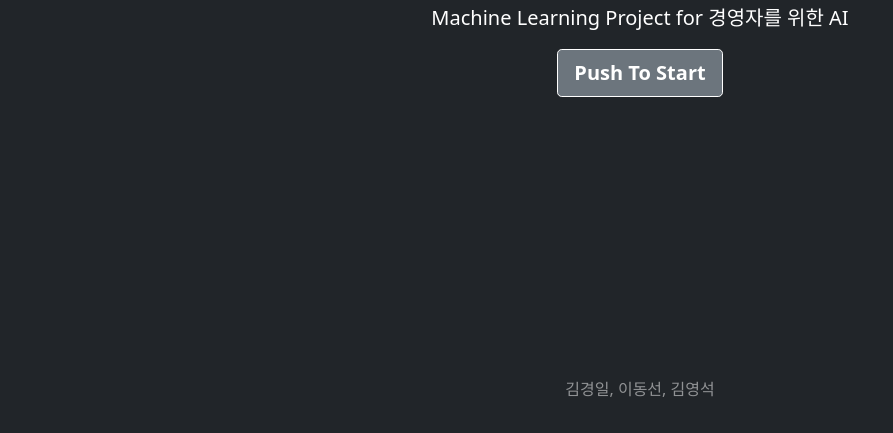
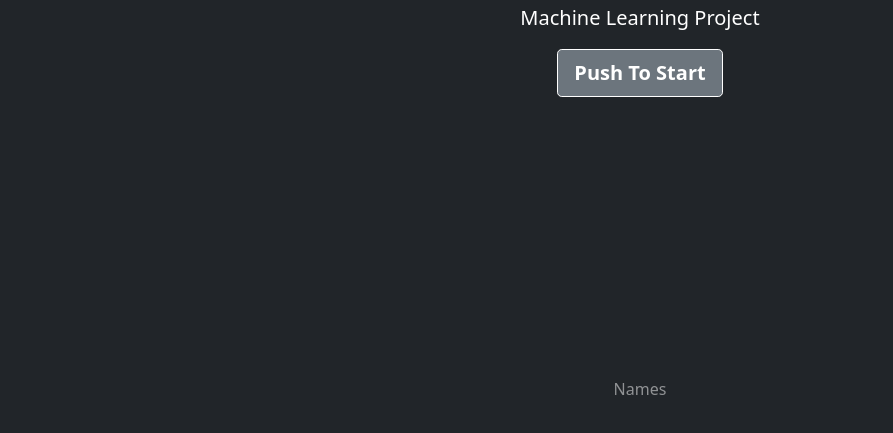
Before and after one commit to justakim12/mask_detection_ml_model, a plain HTML site: page index.html in a window 1280 px wide. Shown: the part 367-800 px from the top of the page, without its empty margins (0-893 px from the left). Drawn offline with nearby package versions, Linux system fonts and the light colour scheme.

Commit message:
Update HTML
Changed texts of HTML

```diff
--- a/index.html
+++ b/index.html
@@ -14,7 +14,7 @@
 
   <main class="px-3">
     <h1>Mask Detection Model</h1>
-    <p class="lead">Machine Learning Project for 경영자를 위한 AI</p>
+    <p class="lead">Machine Learning Project</p>
     <p class="lead">
       <button type="button" onclick="init()" class="btn btn-lg btn-secondary fw-bold border-white">Push To Start</button>
       <div id="webcam-container"></div>
@@ -23,7 +23,7 @@
   </main>
 
   <footer class="mt-auto text-white-50">
-    <p>김경일, 이동선, 김영석</p>
+    <p>Names</p>
   </footer>
 </div>
 
```
